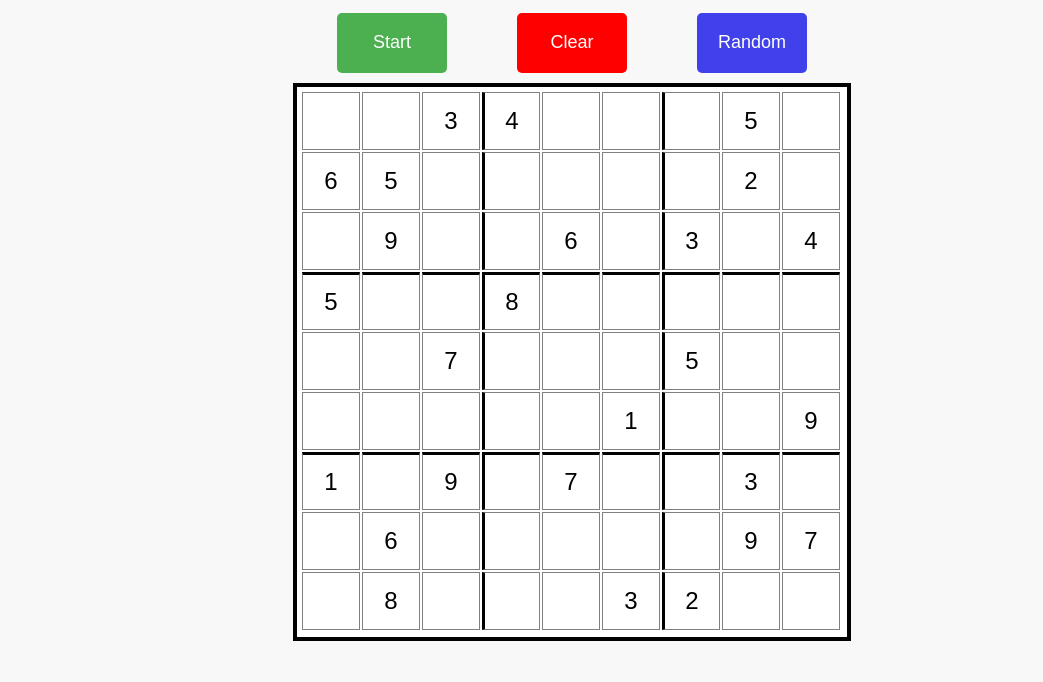
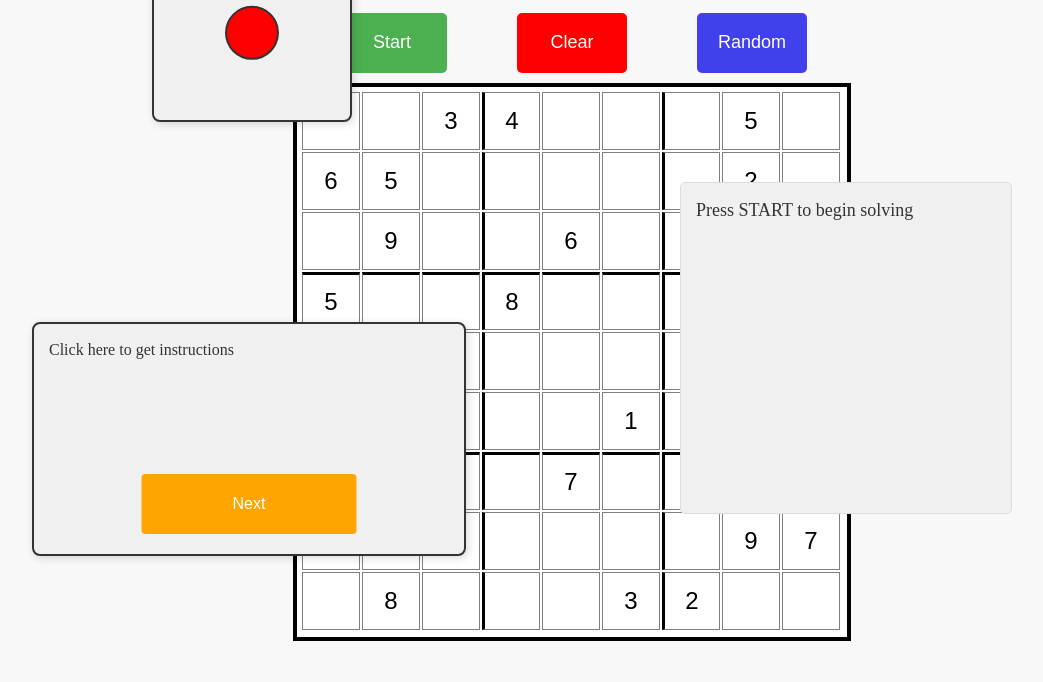
Before and after one commit to Kaibbage/Sudoku_Solver, a website: page Frontend/index.html in a window 1280 px wide. Shown: the part 118-800 px from the top of the page, without its empty margins (68-1111 px from the left). Drawn offline with Linux system fonts and the light colour scheme.

Commit message:
Added local link for testing, added widgets to explain

```diff
--- a/Frontend/index.html
+++ b/Frontend/index.html
@@ -7,10 +7,20 @@
     <link rel="stylesheet" href="styles.css">
 </head>
 <body>
+    <h1>Sudoku Solver</h1>
 
+    <div class="left-panel">
+        <div class="status-container">
+            <div id="status-label" class="status-label">This will turn green when the webpage is ready to be used</div>
+            <div id="status-circle" class="status-indicator"></div>
+        </div>
 
-    <h1>Sudoku Solver</h1>
-    <div class="placeholder"></div>
+        <div class="instruction-container">
+            <p id="instruction-text">Click here to get instructions</p>
+            <button id="next-button">Next</button>
+        </div>
+    </div>
+
     <div class="button-container">
         <button class="start-button" onclick="startSolve()">Start</button>
         <button class="clear-button" onclick="clearGrid()">Clear</button>
@@ -19,8 +29,9 @@
 
     <div class="sudoku-container" id="sudokuGrid"></div>
 
-
-
+    <div class="simple-widget">
+        <p>Press START to begin solving</p>
+    </div>
 
     <script src="script.js"></script>
 </body>
--- a/Frontend/script.js
+++ b/Frontend/script.js
@@ -1,5 +1,7 @@
-const apiBaseUrl = "https://sudoku-solver-598q.onrender.com";
-const wsUrl = "wss://sudoku-solver-598q.onrender.com/ws/sudoku";
+//const apiBaseUrl = "https://sudoku-solver-598q.onrender.com";
+//const wsUrl = "wss://sudoku-solver-598q.onrender.com/ws/sudoku";
+const apiBaseUrl = "http://localhost:8080";
+const wsUrl = "ws://localhost:8080/ws/sudoku";
 let socket;
 
 function openWebSocket() {
@@ -7,6 +9,7 @@ function openWebSocket() {
 
     socket.onopen = function(event) {
         console.log("WebSocket is connected arf arf");
+        markOpen();
     };
 
     socket.onmessage = processGrid;
@@ -18,6 +21,11 @@ function openWebSocket() {
     socket.onclose = function(event) {
         console.log('WebSocket connection closed');
     };
+}
+
+function markOpen(){
+    document.getElementById("status-circle").style.backgroundColor = "lightgreen";
+    document.getElementById("status-label").textContent = "Ready :)";
 }
 
  function processGrid(event) {
@@ -41,13 +49,11 @@ function openWebSocket() {
 
 function stringGridToGrid(stringGrid){
     let rows = stringGrid.split(" | ");
-    console.log(rows.length);
 
     let grid = [];
 
     rows.forEach(function(row) {
         let units = row.split(" ");
-        console.log(units.length);
 
         grid.push(units);  // Use push to add rowArray to the grid
     });
@@ -157,7 +163,6 @@ async function sendToBackend(dataAsString) {
         });
 
         const result = await response.text(); // Extract result
-        console.log(result);
         return result; // Return the result
 
     } catch (error) {
@@ -229,7 +234,6 @@ function startSolve() {
     }
 
     sentString = sentString.slice(0, sentString.length-3);
-    console.log(sentString);
     sendToBackend(sentString);
 }
 
--- a/Frontend/styles.css
+++ b/Frontend/styles.css
@@ -12,11 +12,11 @@ body {
     flex-direction: column;
     align-items: center;
 }
-/* New style for buttons container to align buttons side by side */
+
 .button-container {
     display: flex;
     justify-content: center;
-    gap: 70px; /* Space between buttons */
+    gap: 70px;
     margin-top: 10px;
     margin-bottom: 10px;
 }
@@ -37,7 +37,7 @@ button {
 }
 
 .random-button:hover {
-    background-color: rgba(11, 11, 233, 0.979); /* Slightly darker shade of lightblue */
+    background-color: rgba(11, 11, 233, 0.979);
 }
 
 .start-button {
@@ -47,7 +47,7 @@ button {
 }
 
 .start-button:hover {
-    background-color: #45A049; /* Darker green */
+    background-color: #45A049;
 }
 
 .clear-button {
@@ -57,7 +57,7 @@ button {
 }
 
 .clear-button:hover {
-    background-color: #cc0000; /* A slightly darker but still vibrant red */
+    background-color: #cc0000;
 }
 
 .sudoku-container {
@@ -79,7 +79,7 @@ button {
     outline: none;
     box-sizing: border-box;
 }
-/* Bold borders for 3x3 subgrids */
+
 .cell:nth-child(9n+4), .cell:nth-child(9n+7) {
     border-left: 3px solid black;
 }
@@ -87,3 +87,114 @@ button {
 .cell:nth-child(n+55):nth-child(-n+63) {
     border-top: 3px solid black;
 }
+
+
+.status-container {
+    position: fixed;
+    top: 40px;
+    left: 220px;
+    display: flex;
+    flex-direction: column;
+    align-items: center;
+    z-index: 1000;
+
+    border: 2px solid #333;
+    background-color: #f0f0f0;
+    padding: 10px 20px;
+    border-radius: 8px;
+    box-shadow: 2px 2px 8px rgba(0,0,0,0.15);
+
+    width: 200px;
+    height: 200px;
+    box-sizing: border-box;
+}
+
+
+.status-label {
+    font-size: 18px;
+    margin-bottom: 5px;
+    font-weight: bold;
+    color: #333;
+}
+
+.status-indicator {
+    position: absolute;
+    left: 50%;
+    bottom: 50%;
+    transform: translate(-50%, 70%);
+    width: 50px;
+    height: 50px;
+    background-color: red;
+    border-radius: 50%;
+    border: 2px solid #333;
+}
+
+
+.left-panel {
+    position: fixed;
+    top: 40px;
+    left: 100px;
+    display: flex;
+    flex-direction: column;
+    gap: 20px;
+    z-index: 1000;
+}
+
+.instruction-container {
+    position: relative;
+    border: 2px solid #333;
+    background-color: #f0f0f0;
+    padding: 15px;
+    border-radius: 8px;
+    box-shadow: 2px 2px 8px rgba(0,0,0,0.15);
+    width: 400px;
+    height: 200px;
+    margin-top: 400px;
+}
+
+#instruction-text{
+    margin: 0 0 15px 0;
+    font-size: 16px;
+    color: #333;
+    line-height: 1.4;
+}
+
+#next-button {
+    background-color: #ffa500;
+    color: white;
+    padding: 8px 0;
+    font-size: 16px;
+    border: none;
+    border-radius: 4px;
+    cursor: pointer;
+    width: 50%;
+    transition: background-color 0.3s;
+
+    position: absolute;
+    bottom: 20px;
+    left: 50%;
+    transform: translateX(-50%);
+}
+
+#next-button:hover {
+    background-color: #e69500;
+}
+
+.simple-widget {
+  position: fixed;
+  top: 300px;
+  right: 200px;
+  background: #f0f0f0;
+  padding: 15px;
+  border-radius: 5px;
+  border: 1px solid #ddd;
+  width: 300px;
+  height: 300px;
+}
+
+.simple-widget p {
+  margin: 0;
+  font-size: 18px;
+  color: #333;
+  line-height: 1.4;
+}
```
Also changed, not shown: 12 other files.
